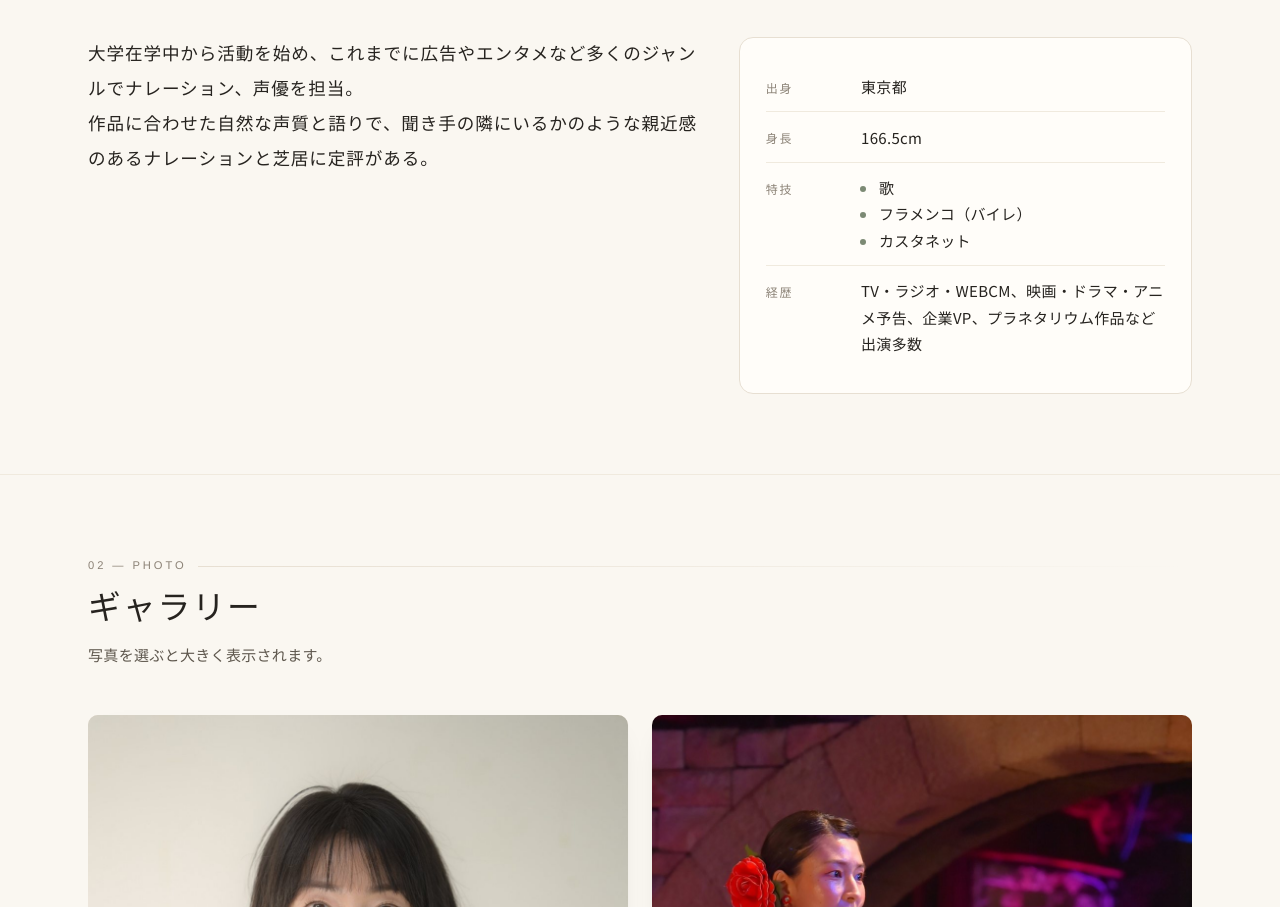
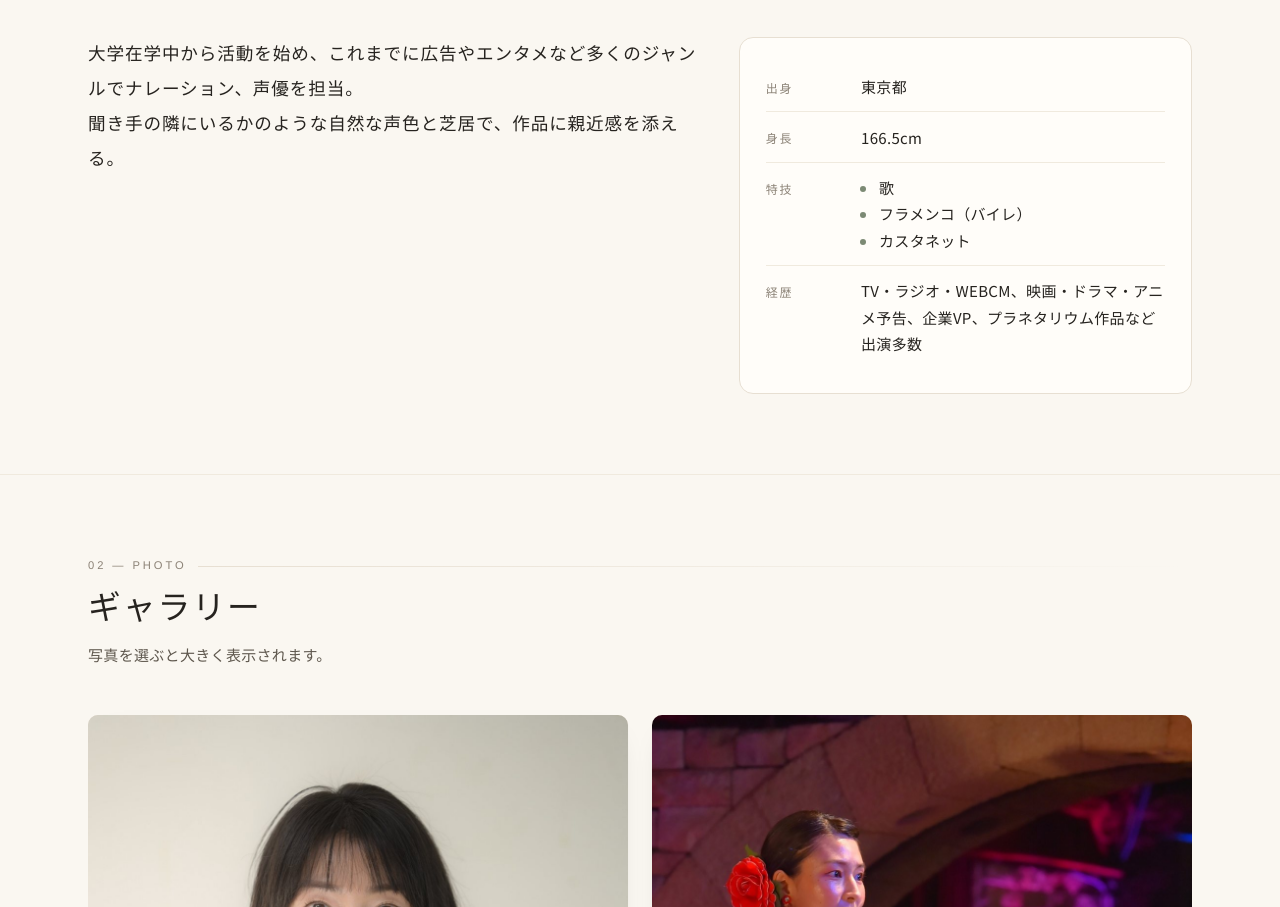
Before and after one commit to tagai-hitomi/tagai-hitomi.github.io, a plain HTML site: page index.html in a window 1280 px wide. Shown: the part 999-1906 px from the top of the page. Drawn offline with Linux system fonts and the light colour scheme.

Commit message:
プロフィール: 2文目を本人指定の文面に更新（作品に親近感を添える表現）

```diff
--- a/index.html
+++ b/index.html
@@ -1415,7 +1415,7 @@ a.work:hover{
         <div class="profile-body">
           <!-- 編集ポイント: 自己紹介文。段落を増やすときは <p> を追加（すべて同じ明朝体で表示されます） -->
           <p class="profile-lead">大学在学中から活動を始め、これまでに広告やエンタメなど多くのジャンルでナレーション、声優を担当。</p>
-          <p class="profile-lead">作品に合わせた自然な声質と語りで、聞き手の隣にいるかのような親近感のあるナレーションと芝居に定評がある。</p>
+          <p class="profile-lead">聞き手の隣にいるかのような自然な声色と芝居で、作品に親近感を添える。</p>
         </div>
 
         <!-- 編集ポイント: プロフィールの箇条書き（出身・身長など） -->
```
